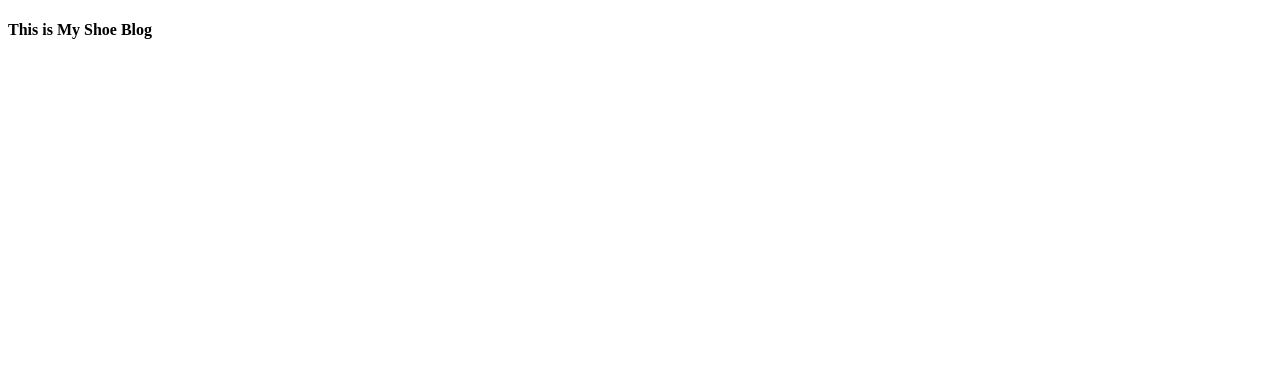
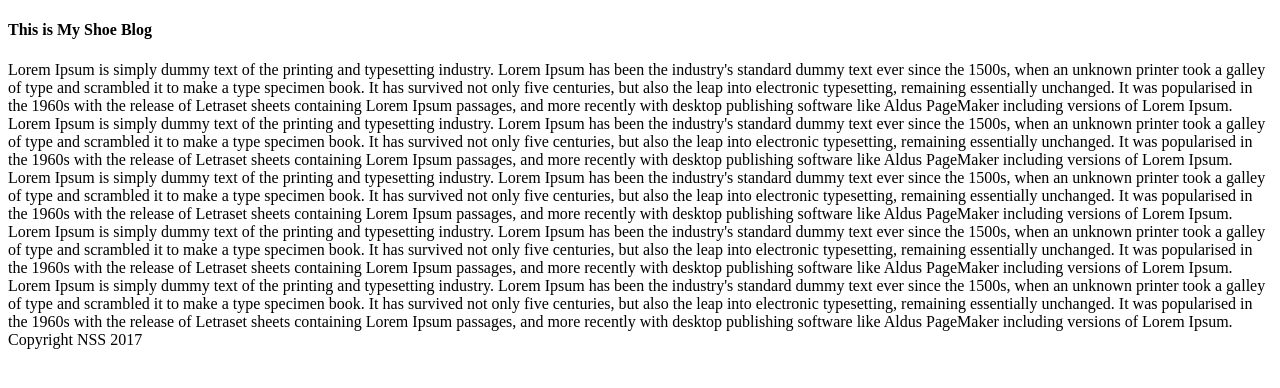
Before and after one commit to webbdm/html101, a plain HTML site: page index.html in a window 1280 px wide. Drawn offline with Linux system fonts and the light colour scheme.

Commit message:
semantic html completed

```diff
--- a/index.html
+++ b/index.html
@@ -9,5 +9,40 @@
 
 	<body>
 		<h4>This is My Shoe Blog</h4>
+		<nav>
+			<ul>
+
+			</ul>
+		</nav>
+
+
+		<article>
+			Lorem Ipsum is simply dummy text of the printing and typesetting industry. Lorem Ipsum has been the industry's standard dummy text ever since the 1500s, when an unknown printer took a galley of type and scrambled it to make a type specimen book. It has survived not only five centuries, but also the leap into electronic typesetting, remaining essentially unchanged. It was popularised in the 1960s with the release of Letraset sheets containing Lorem Ipsum passages, and more recently with desktop publishing software like Aldus PageMaker including versions of Lorem Ipsum.
+
+		</article>
+
+		<article>
+			Lorem Ipsum is simply dummy text of the printing and typesetting industry. Lorem Ipsum has been the industry's standard dummy text ever since the 1500s, when an unknown printer took a galley of type and scrambled it to make a type specimen book. It has survived not only five centuries, but also the leap into electronic typesetting, remaining essentially unchanged. It was popularised in the 1960s with the release of Letraset sheets containing Lorem Ipsum passages, and more recently with desktop publishing software like Aldus PageMaker including versions of Lorem Ipsum.
+
+		</article>
+
+		<article>
+			<section>
+				Lorem Ipsum is simply dummy text of the printing and typesetting industry. Lorem Ipsum has been the industry's standard dummy text ever since the 1500s, when an unknown printer took a galley of type and scrambled it to make a type specimen book. It has survived not only five centuries, but also the leap into electronic typesetting, remaining essentially unchanged. It was popularised in the 1960s with the release of Letraset sheets containing Lorem Ipsum passages, and more recently with desktop publishing software like Aldus PageMaker including versions of Lorem Ipsum.
+			</section>
+
+			<section>
+				Lorem Ipsum is simply dummy text of the printing and typesetting industry. Lorem Ipsum has been the industry's standard dummy text ever since the 1500s, when an unknown printer took a galley of type and scrambled it to make a type specimen book. It has survived not only five centuries, but also the leap into electronic typesetting, remaining essentially unchanged. It was popularised in the 1960s with the release of Letraset sheets containing Lorem Ipsum passages, and more recently with desktop publishing software like Aldus PageMaker including versions of Lorem Ipsum.
+			</section>
+
+			<section>
+				Lorem Ipsum is simply dummy text of the printing and typesetting industry. Lorem Ipsum has been the industry's standard dummy text ever since the 1500s, when an unknown printer took a galley of type and scrambled it to make a type specimen book. It has survived not only five centuries, but also the leap into electronic typesetting, remaining essentially unchanged. It was popularised in the 1960s with the release of Letraset sheets containing Lorem Ipsum passages, and more recently with desktop publishing software like Aldus PageMaker including versions of Lorem Ipsum.
+			</section>
+
+
+		</article>
+
+		<footer>Copyright NSS 2017</footer>
+
 	</body>
 </html>
```
